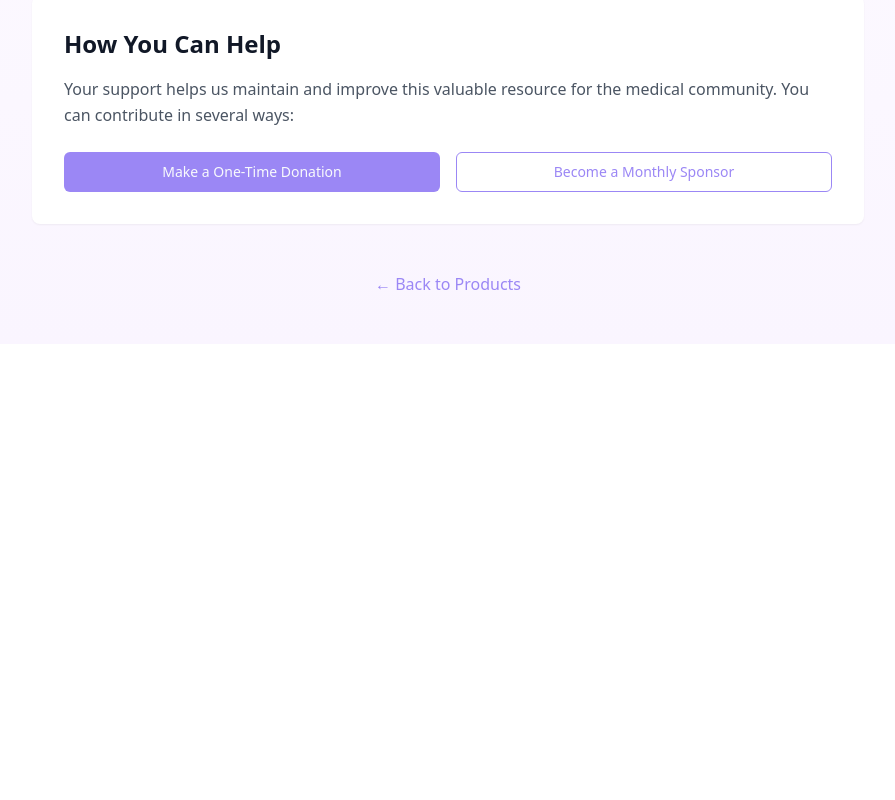
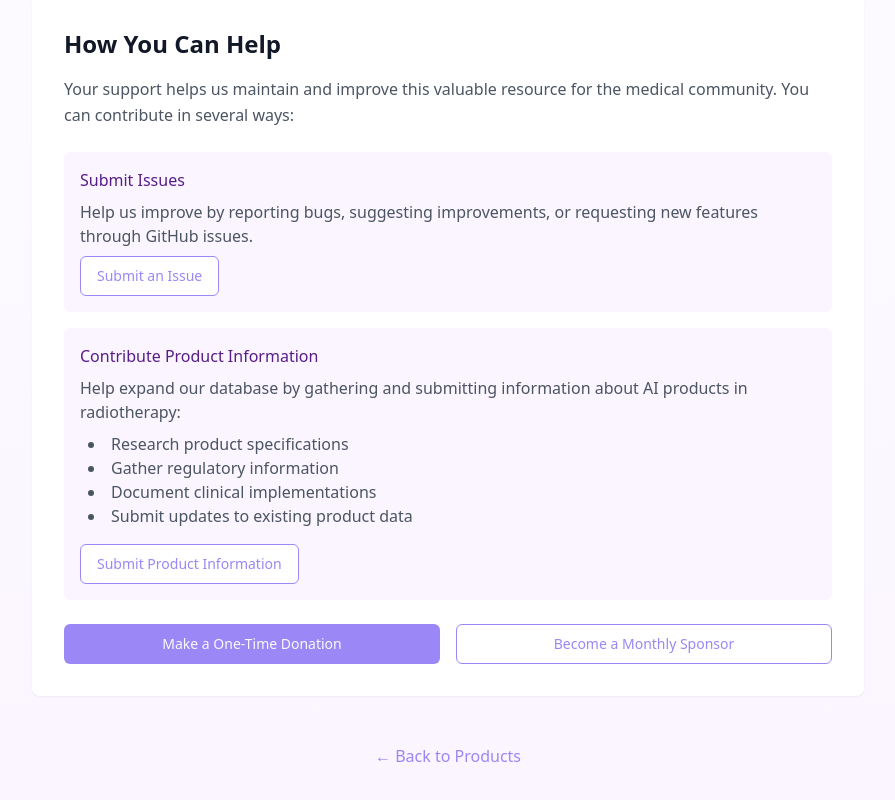
Before and after one commit to DLinRT-eu/website, a React (Vite) app: page /dlinrt-products/donate in a window 1280 px wide. Shown: the part 954-1754 px from the top of the page, without its empty margins (192-1087 px from the left). Before the commit the page ends 1298 px from the top, so only its background shows below. Built offline with nearby package versions, Linux system fonts and the light colour scheme.

Commit message:
Add contribution options
Add options to submit an issue to gather information about a product.

```diff
--- a/src/pages/Donate.tsx
+++ b/src/pages/Donate.tsx
@@ -1,4 +1,3 @@
-
 import { HeartHandshake } from "lucide-react";
 import { Link } from "react-router-dom";
 import { Button } from "@/components/ui/button";
@@ -44,6 +43,43 @@ const Donate = () => {
                 Your support helps us maintain and improve this valuable resource for the medical community.
                 You can contribute in several ways:
               </p>
+
+              <div className="space-y-4 mb-6">
+                <div className="bg-purple-50 p-4 rounded-md">
+                  <h3 className="font-medium text-purple-900 mb-2">Submit Issues</h3>
+                  <p className="text-gray-600 mb-2">
+                    Help us improve by reporting bugs, suggesting improvements, or requesting new features through GitHub issues.
+                  </p>
+                  <Button
+                    variant="outline"
+                    className="border-[#9b87f5] text-[#9b87f5] hover:bg-[#9b87f5] hover:text-white"
+                    onClick={() => window.open('https://github.com/matteomaspero/dlinrt-products/issues/new', '_blank')}
+                  >
+                    Submit an Issue
+                  </Button>
+                </div>
+
+                <div className="bg-purple-50 p-4 rounded-md">
+                  <h3 className="font-medium text-purple-900 mb-2">Contribute Product Information</h3>
+                  <p className="text-gray-600 mb-2">
+                    Help expand our database by gathering and submitting information about AI products in radiotherapy:
+                  </p>
+                  <ul className="list-disc list-inside text-gray-600 mb-4 ml-2">
+                    <li>Research product specifications</li>
+                    <li>Gather regulatory information</li>
+                    <li>Document clinical implementations</li>
+                    <li>Submit updates to existing product data</li>
+                  </ul>
+                  <Button
+                    variant="outline"
+                    className="border-[#9b87f5] text-[#9b87f5] hover:bg-[#9b87f5] hover:text-white"
+                    onClick={() => window.open('https://github.com/matteomaspero/dlinrt-products/issues/new?template=product-information.md', '_blank')}
+                  >
+                    Submit Product Information
+                  </Button>
+                </div>
+              </div>
+
               <div className="grid grid-cols-1 md:grid-cols-2 gap-4">
                 <Button
                   variant="default"
```
